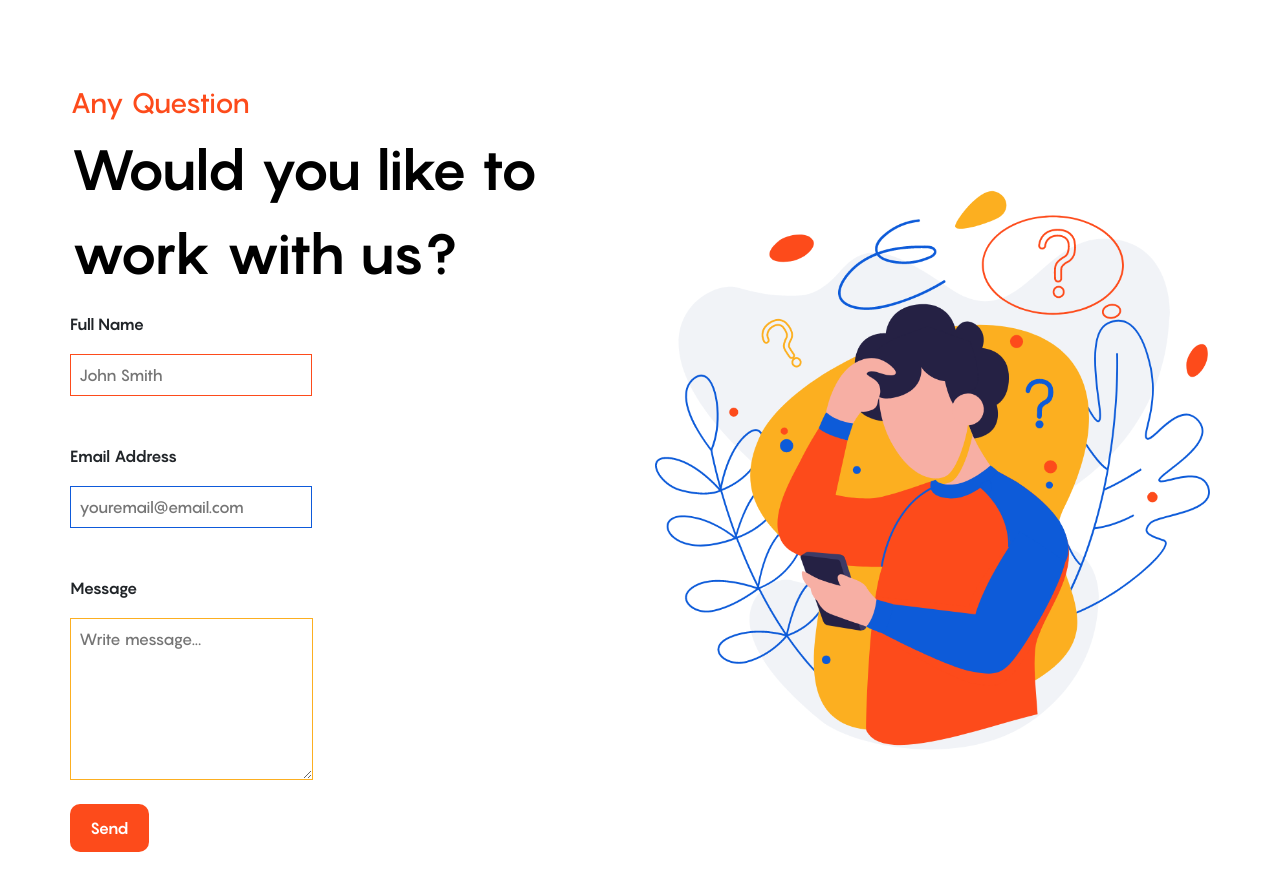
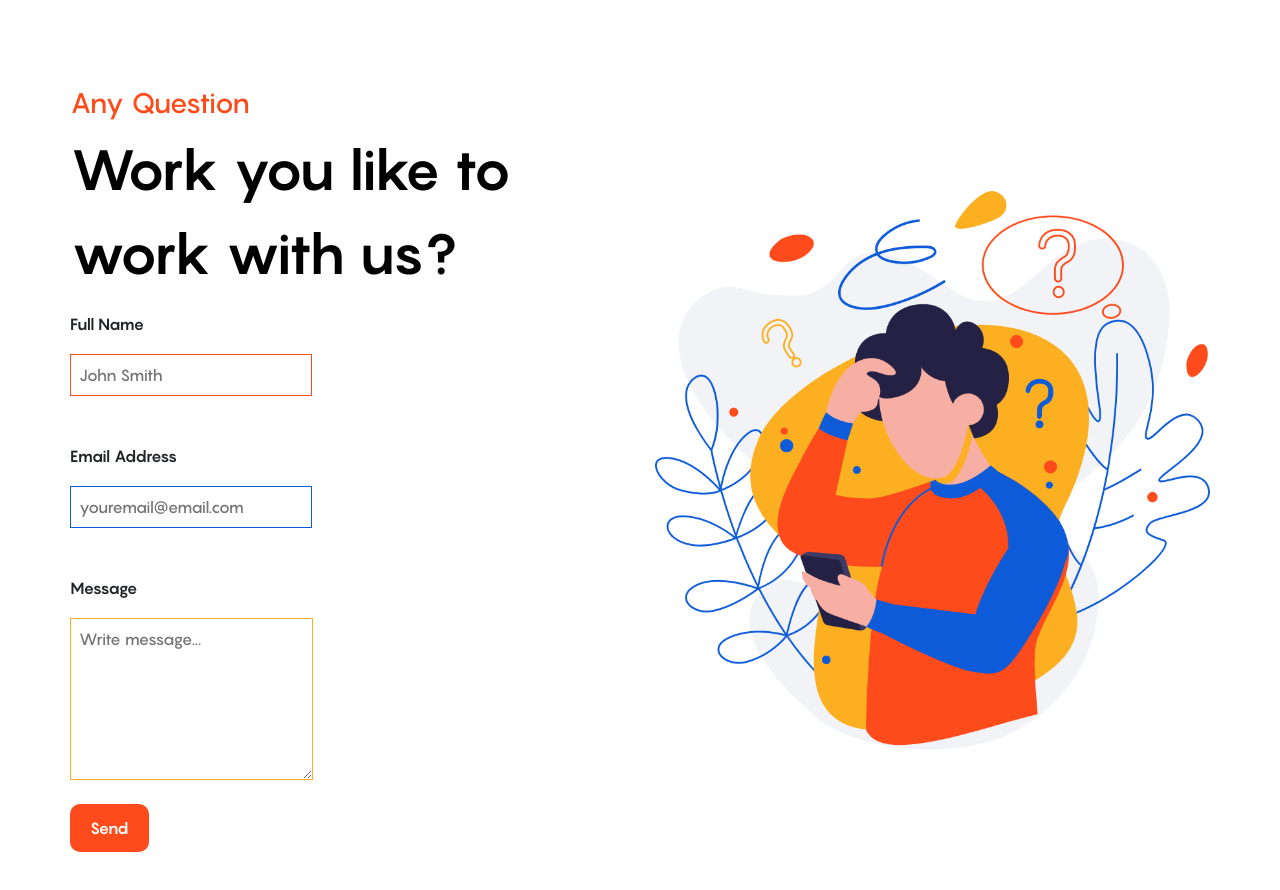
Before and after one commit to fatihguvenc/rakib-homework, a plain HTML site: page index.html in a window 1280 px wide. Shown: the part 3840-4730 px from the top of the page. Drawn offline with Linux system fonts and the light colour scheme.

Commit message:
Add files via upload

```diff
--- a/index.html
+++ b/index.html
@@ -244,7 +244,7 @@
                 <!-- question start -->
                 <div class="col-sm-6 margin-class">
                     <h2 class="text-feature"> Any Question</h2>
-                    <p class="text">Would you like to work with us?</p>
+                    <p class="text">Work you like to work with us?</p>
                     <form class="hire-us">
                         <span class="form-disc">Full Name</span>
                         <input style="border:1px solid #FD4B1b;" class="d-block p-2 form-hire-us"
```
Also changed, not shown: css/style.css (line endings or trailing spaces).
